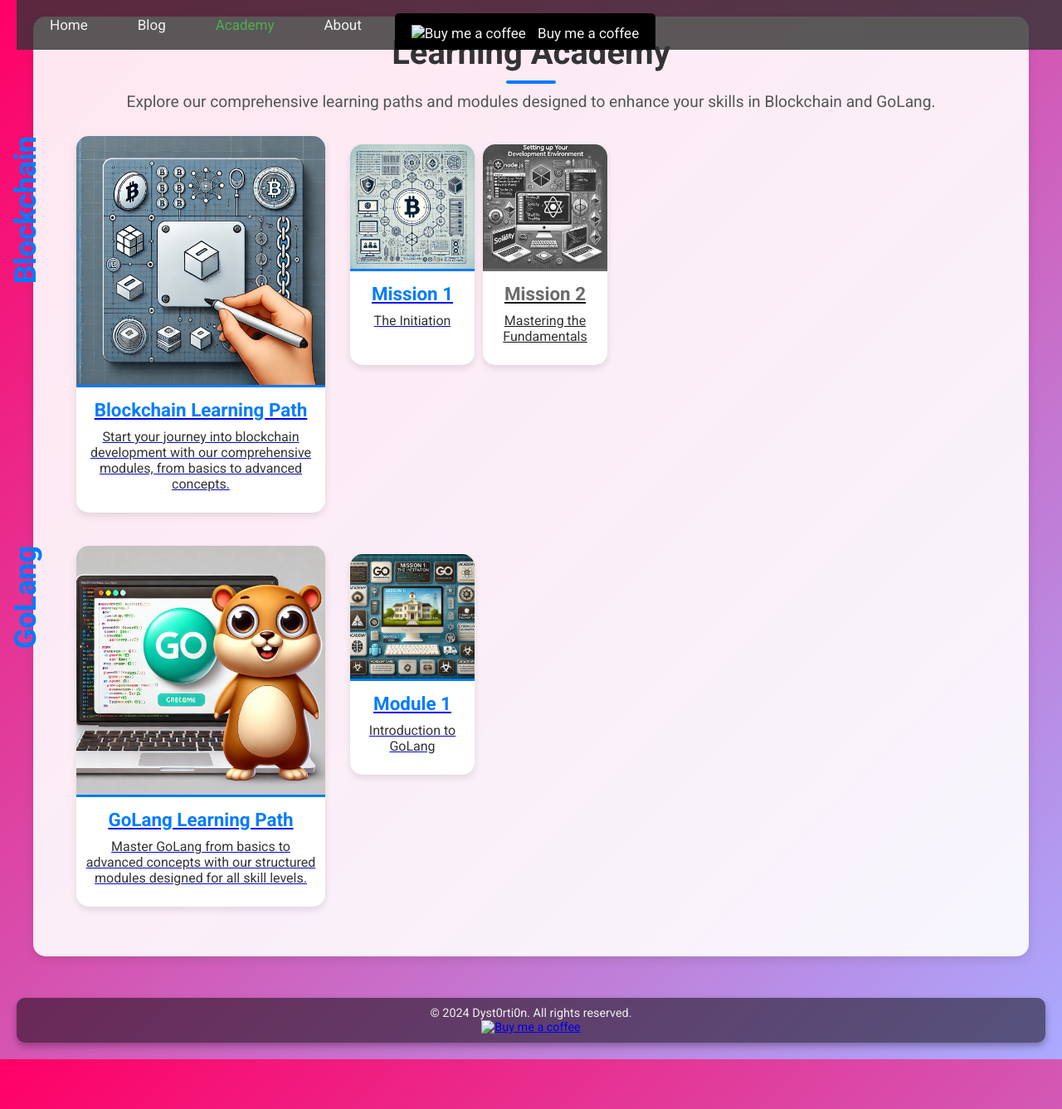
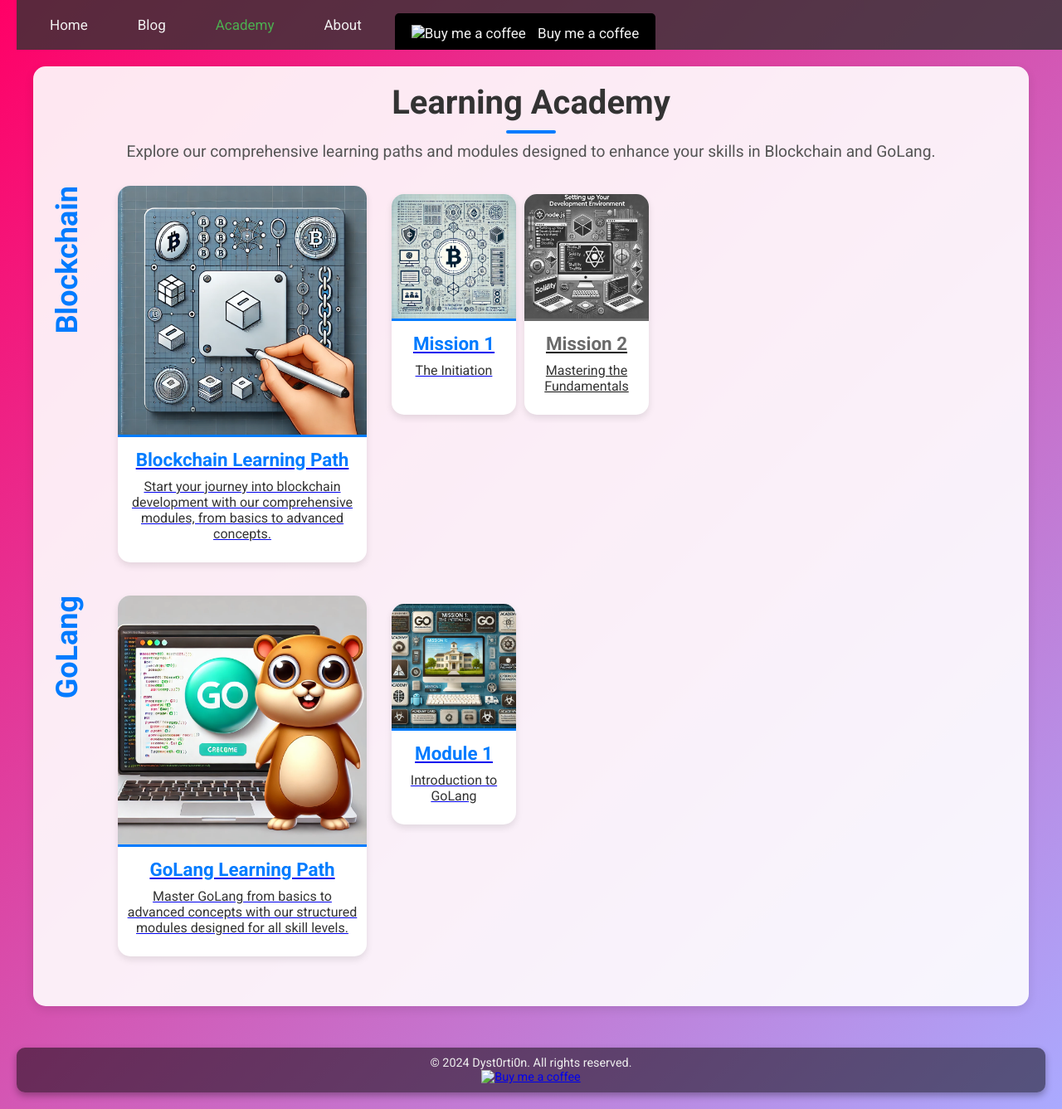
Before and after one commit to Dyst0rti0n/Dyst0rti0n.github.io, a Jekyll site: the page built from academy.html, in a window 1280 px wide and 1337 px high. Shown: the whole window at 83% size. Built offline with Jekyll 4.4.1, drawn with Linux system fonts in a browser that asks for light colours.

Commit message:
Nearly there with academy UI

```diff
--- a/academy.html
+++ b/academy.html
@@ -3,6 +3,7 @@ layout: default
 title: "Learning Academy"
 ---
 <head>
+    <!-- Include academy.css -->
     <link rel="stylesheet" href="/assets/css/academy.css">
 </head>
 <body>
--- a/academy/blockchain-learning/index.html
+++ b/academy/blockchain-learning/index.html
@@ -8,7 +8,7 @@ title: "Blockchain Learning Path"
   <div class="academy-container">
     <div class="academy-card" id="module1">
       <a href="/academy/blockchain-learning/module1/lesson1" class="academy-card-link">
-        <img src="/assets/images/blockchain/module1.png" alt="Module 1">
+        <img src="/assets/images/blockchain/module1.jpg" alt="Module 1">
         <div class="academy-card-content">
           <h2 class="academy-card-title">Mission 1: Understanding Blockchain Basics</h2>
           <p class="academy-card-excerpt">Start your journey here...</p>
@@ -17,7 +17,7 @@ title: "Blockchain Learning Path"
     </div>
     <div class="academy-card" id="module2">
       <a href="/academy/blockchain-learning/module2/lesson1" class="academy-card-link">
-        <img src="/assets/images/blockchain/module2.png" alt="Module 2">
+        <img src="/assets/images/blockchain/module2.jpg" alt="Module 2">
         <div class="academy-card-content">
           <h2 class="academy-card-title">Mission 2: Hands-On with Blockchain</h2>
           <p class="academy-card-excerpt">Continue your learning...</p>
--- a/academy/golang-learning/index.html
+++ b/academy/golang-learning/index.html
@@ -8,7 +8,7 @@ title: "GoLang Learning Path"
     <div class="academy-container">
         <div class="academy-card" id="module1">
             <a href="/academy/golang-learning/module1/lesson1" class="academy-card-link">
-                <img src="/assets/golang/images/module1.jpg" alt="Module 1">
+                <img src="/assets/images/golang/module1.jpg" alt="Module 1">
                 <div class="academy-card-content">
                     <h2 class="academy-card-title">Mission 1: The Initiation</h2>
                     <p class="academy-card-excerpt">Start your journey here...</p>
@@ -17,7 +17,7 @@ title: "GoLang Learning Path"
         </div>
         <div class="academy-card" id="module2">
             <a href="/academy/golang-learning/module2/lesson1" class="academy-card-link">
-                <img src="/assets/golang/images/module2.jpg" alt="Module 2">
+                <img src="/assets/images/golang/module2.jpg" alt="Module 2">
                 <div class="academy-card-content">
                     <h2 class="academy-card-title">Mission 2: Mastering the Fundamentals</h2>
                     <p class="academy-card-excerpt">Continue your learning...</p>
--- a/assets/css/academy.css
+++ b/assets/css/academy.css
@@ -3,7 +3,7 @@ body {
   font-family: 'Roboto', sans-serif;
   background: linear-gradient(135deg, #f06, #aaf);
   color: #333;
-  padding: 20px;
+  padding-top: 80px; /* Ensure the content starts below the navbar */
   margin: 0;
 }
 
@@ -59,7 +59,7 @@ body {
   color: #007bff;
   transform: rotate(180deg);
   margin-right: 20px;
-  margin-left: -50px; /* Adjusted for centering the text within the container */
+  margin-left: 0; /* Ensure the text is fully within the container */
 }
 
 .path-content {
@@ -153,7 +153,7 @@ body {
 .navbar {
 background-color: rgba(51, 51, 51, 0.8);
 overflow: hidden;
-position: fixed; /* Changed from sticky to fixed */
+position: fixed; /* Ensures the navbar is always at the top */
 top: 0;
 width: 100%;
 z-index: 1000;
```
